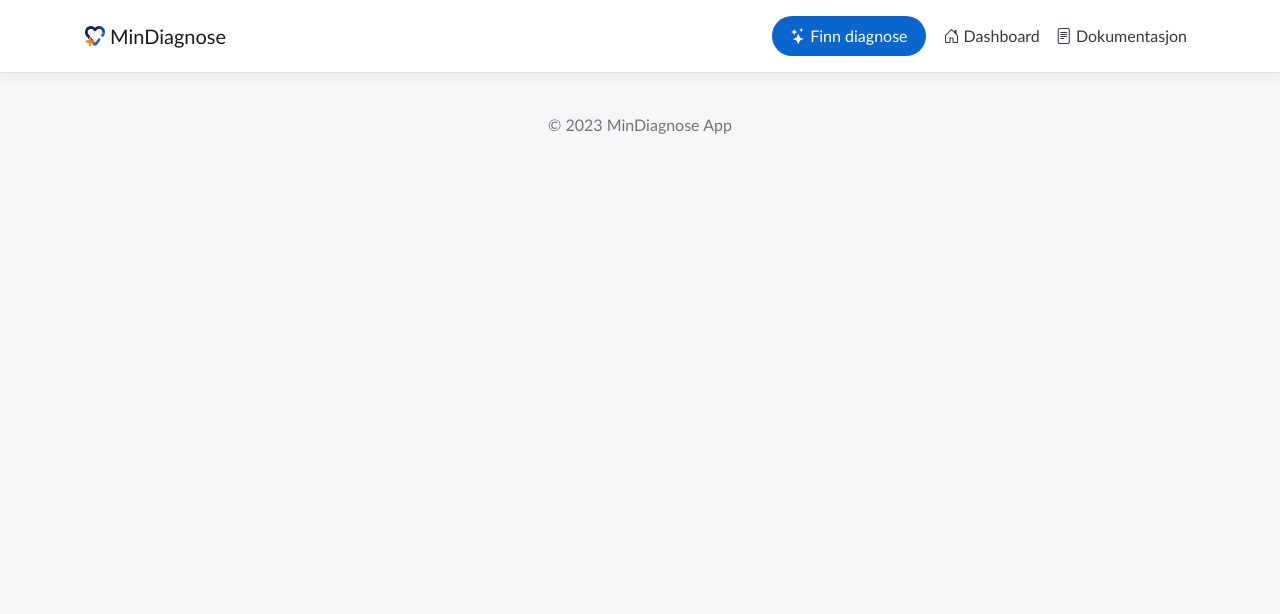
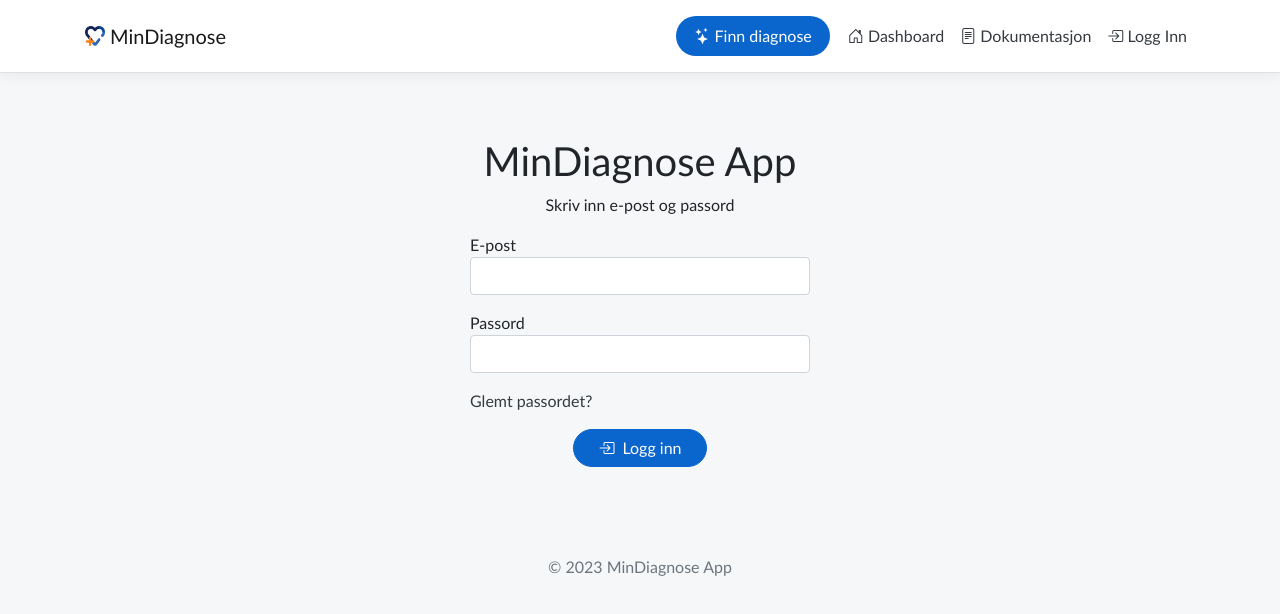
Before and after one commit to githansen/AppDiagnose, a React (Create React App) app in the folder AppDiagnose/ClientApp/: page /logginn in a window 1280 px wide. Shown: the top 614 px of the page. Built offline with nearby package versions, Linux system fonts and the light colour scheme.

Commit message:
Added "Logg inn"-page and "Aktivitet"-page to frontend
- Added link to "Logg inn" page in navbar
- Added link to "Logg inn" page in dahsboard as .04
- Added page for "Logg inn"
- Added page for "Aktivitet" (no real data yet)

```diff
--- a/AppDiagnose/ClientApp/src/App.js
+++ b/AppDiagnose/ClientApp/src/App.js
@@ -16,6 +16,10 @@ import { alleKategorier } from './components/kategori/alleKategorier';
 import { Dokumentasjon } from './components/dokumentasjon/Dokumentasjon';
 //Side - Dashboard
 import { Dashboard } from './components/dashboard/Dashboard';
+//Side - Konto
+import { LoggInn } from './components/konto/LoggInn';
+//Side - Logg
+import { allAktivitet } from './components/logg/allAktivitet';
 
 //Stiler
 import './components/style.css'
@@ -34,6 +38,8 @@ export default class App extends Component {
         <Route path='/leggTilSymptom' component={leggTilSymptom} />
         <Route path='/alleDiagnoser' component={alleDiagnoser} />
         <Route path='/alleKategorier' component={alleKategorier} />
+        <Route path='/logginn' component={LoggInn} />
+        <Route path='/allAktivitet' component={allAktivitet} />
       </Layout>
     );
   }
--- a/AppDiagnose/ClientApp/src/components/dashboard/Dashboard.js
+++ b/AppDiagnose/ClientApp/src/components/dashboard/Dashboard.js
@@ -71,6 +71,18 @@ export const Dashboard = () => {
                                 </div>
                             </div>
                         </NavLink>
+
+                        <NavLink tag={Link} className="text-dark" to="/allAktivitet">
+                            <div className="list-group-item list-group-item-action d-flex gap-3 py-3" aria-current="true">
+                                <div className="d-flex gap-2 w-100 justify-content-between">
+                                    <div>
+                                        <h6 className="mb-0"><i className="bi bi-person-lines-fill"></i> Aktivitet</h6>
+                                        <p className="mb-0 opacity-75">Se all logging av aktiviteter</p>
+                                    </div>
+                                    <small className="opacity-50 text-nowrap">.04</small>
+                                </div>
+                            </div>
+                        </NavLink>
                         <NavLink>
                             <div className="list-group-item list-group-item-action d-flex gap-3 py-3" aria-current="true" style={{ backgroundColor: "rgba(241,242,244,.6)" }}>
                                 <div className="d-flex gap-2 w-100 justify-content-between">
@@ -78,7 +90,7 @@ export const Dashboard = () => {
                                         <h6 className="mb-0"><i className="bi bi-capsule"></i> Medisiner</h6>
                                         <p className="mb-0 opacity-75">Kommer snart...</p>
                                     </div>
-                                    <small className="opacity-50 text-nowrap">.04</small>
+                                    <small className="opacity-50 text-nowrap">.05</small>
                                 </div>
                             </div>
                         </NavLink>
--- a/AppDiagnose/ClientApp/src/components/felles/NavMenu.js
+++ b/AppDiagnose/ClientApp/src/components/felles/NavMenu.js
@@ -28,6 +28,9 @@ export const NavMenu = () => {
                             <NavItem>
                                 <NavLink tag={Link} className="text-dark" to="/dokumentasjon"><i className="bi bi-file-text"></i> Dokumentasjon</NavLink>
                             </NavItem>
+                            <NavItem>
+                                <NavLink tag={Link} className="text-dark" to="/logginn"><i className="bi bi-box-arrow-in-right"></i> Logg Inn</NavLink>
+                            </NavItem>
                         </ul>
                     </Collapse>
                 </Container>
--- /dev/null
+++ b/AppDiagnose/ClientApp/src/components/konto/LoggInn.js
@@ -0,0 +1,80 @@
+// File - LoggInn.js //
+
+//JavaScript Bibliotek
+import React, { Component, useEffect, useState } from 'react';
+import { Form, FormGroup, Input, Label, Button, ButtonGroup, Alert, NavItem, NavLink } from "reactstrap";
+import { Link } from 'react-router-dom';
+import $ from 'jquery'
+
+
+
+//OUTPUT
+export const LoggInn = () => {
+    //Laster inn - Ikon
+    const [lasterInnIkon, setLasterInn] = useState(false);
+
+    //Alert
+    const [visible, setVisible] = useState(false);
+    const [color, setColor] = useState('primary');
+    const [alertText, setText] = useState('');
+
+    const loggMegInn = () => {
+        //Alert som viser at symptom er satt inn suksessfullt
+        setColor('danger');
+        setText('E-post eller passord er feil!');
+        setVisible(true);
+        //Gjemmer alert etter 2sek
+        if (setVisible) {
+            setTimeout(() => {
+                setVisible(false);
+            }, 3000)
+        }
+    }
+
+    return (
+        <div className="container py-5">
+            <div className="row align-items-md-stretch">
+                <div className="col-md-4 offset-md-4">
+                    <Alert id="varslingsBoks" color={color} isOpen={visible} >
+                        <div>{alertText}</div>
+                    </Alert>
+                </div>
+                <div id="leggInnBoks" className="col-md-4 offset-md-4">
+                    <h1 className="text-center">MinDiagnose App</h1>
+                    <p className="text-center">Skriv inn e-post og passord</p>
+
+                    <Form>
+                        <div className="row align-items-md-stretch">
+                            <div className="col-md-12">
+                                <FormGroup>
+                                    <Label for="epost">E-post</Label>
+                                    <Input id="epost" name="epost"></Input>
+                                </FormGroup>
+
+                                <FormGroup>
+                                    <Label for="passord">Passord</Label>
+                                    <Input id="passord" name="passord"></Input>
+                                </FormGroup>
+                            </div>
+
+                            <div className="col-md-12">
+                                <NavLink tag={Link} className="text-dark onlyTxtLink" to="/glemt-passord">Glemt passordet?</NavLink>
+                            </div>
+
+                            <div className="col-md-12 text-center">
+                                <Button
+                                    color="primary"
+                                    onClick={() => loggMegInn()}
+                                    className="text-center px-4"
+                                >
+                                    <i className="bi bi-box-arrow-in-right pr-2"></i>
+                                      Logg inn
+                                </Button>
+                            </div>
+                        </div>
+                    </Form>
+                </div>
+            </div>
+        </div>
+    );
+}
--- /dev/null
+++ b/AppDiagnose/ClientApp/src/components/logg/allAktivitet.js
@@ -0,0 +1,58 @@
+// File - alleDiagnoser.js //
+
+//JavaScript Bibliotek
+import React, { Component, useEffect, useState } from 'react';
+import { Table, Button, Alert } from 'reactstrap';
+import { Link } from 'react-router-dom';
+
+
+//OUTPUT
+export const allAktivitet = () => {
+    const [liste, setListe] = useState([])
+    const [lasterInnIkon, setLasterInn] = useState(false);
+
+    //Alert
+    const [visible, setVisible] = useState(false);
+    const [color, setColor] = useState('primary');
+    const [alertText, setText] = useState('');
+
+
+    return (
+        <div className="container py-4">
+            <div className="row align-items-center my-4">
+                <div className="col-md-12">
+                    <Alert id="varslingsBoks" color={color} isOpen={visible} >
+                        <div>{alertText}</div>
+                    </Alert>
+                </div>
+                <div className="col-md-12">
+                    <h1><i className="bi bi-person-lines-fill"></i> Aktivitet</h1>
+                    <p>Her kan du følge med på de 30 siste endringene som har blitt gjort, sortert fra nyeste aktivitet.</p>
+                </div>
+            </div>
+            {lasterInnIkon && (
+                <div className="lastInn-Boks">
+                    <div className="lasterInn-Ikon"></div>
+                    <p>Laster inn...</p>
+                </div>
+            )}
+            <div className="row align-items-center bg-light p-4">
+                <div className="col-md-12">
+                    <Table hover size="sm">
+                        <thead><tr><th>Tidspunkt</th><th>Bruker</th><th>Info</th></tr></thead><tbody>
+                            {liste.map((i, index) => {
+                                return
+                                <tr key={index}>
+                                    <th scope="row" className="align-middle"> {i.diagnoseId}</th>
+                                    <td className="tableTitteltd ">{i.navn}</td>
+                                    <td className="tableTitteltd longTxt">{i.info}</td>
+                                </tr>
+                            })}
+                        </tbody>
+                    </Table>
+
+                </div>
+            </div>
+        </div>
+    );
+}
--- a/AppDiagnose/ClientApp/src/components/style.css
+++ b/AppDiagnose/ClientApp/src/components/style.css
@@ -135,12 +135,15 @@ table tr th:first-of-type {
 
 
 
-
-
+/* Link */
+.onlyTxtLink {
+    padding:0;
+    margin-bottom:1rem;
+}
 
 /* Boostrap - Kort (Cards) */
 .list-group-item {
-    border-radius: calc(0.25rem - 1px)!important;
+    border-radius: calc(0.25rem - 1px) !important;
 }
 
 .card-img-overlay {
```
Also changed, not shown: 1 other file (tests, documents, lock files or other folders).
